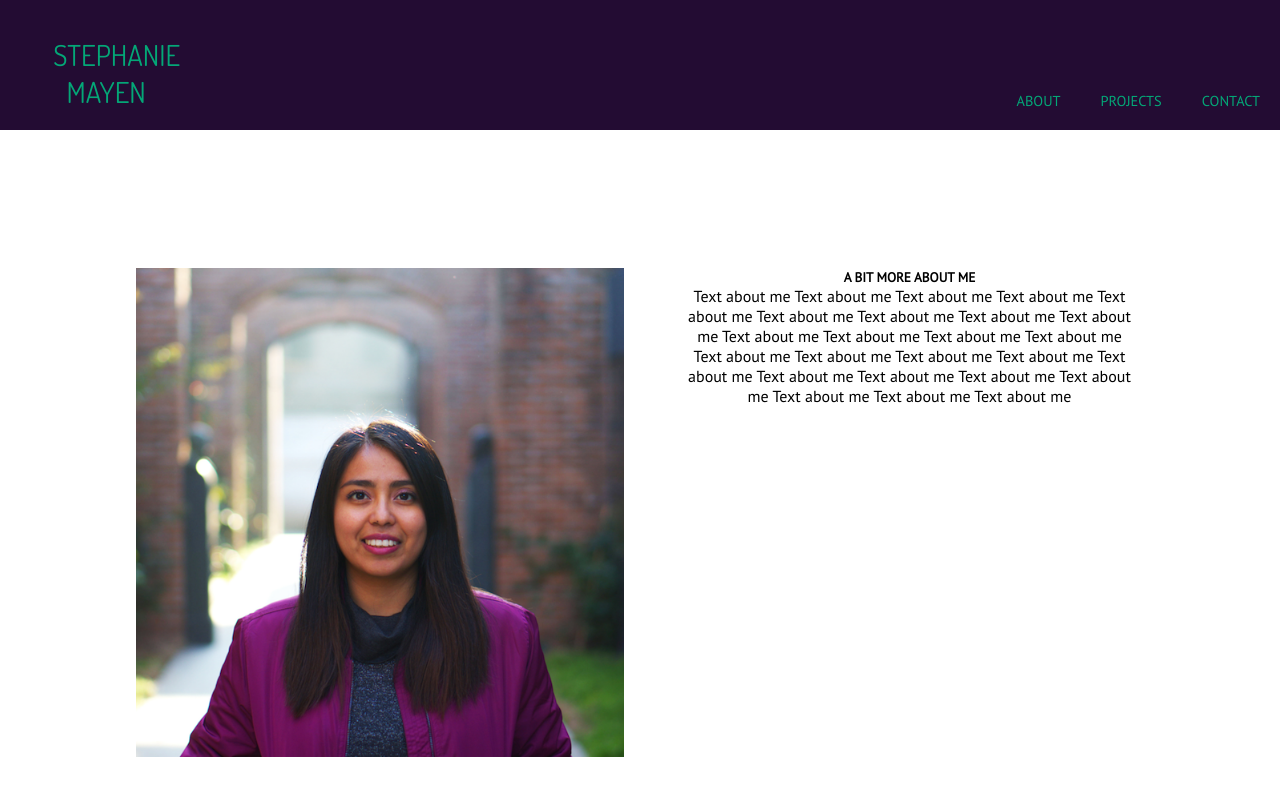
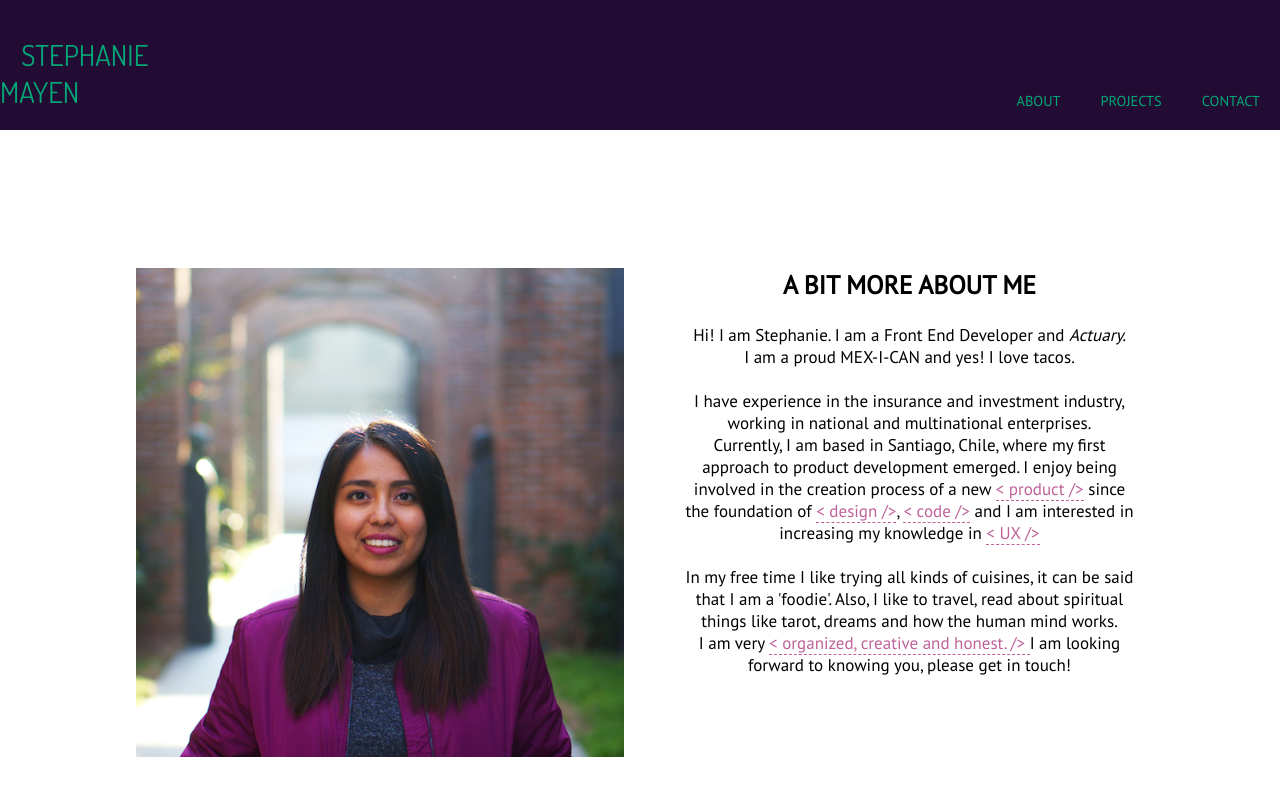
Before and after one commit to TaphieM/TaphieM.github.io, a website: page index.html in a window 1280 px wide. Both pictures are taken after a click on the item "ABOUT". Drawn offline with Linux system fonts and the light colour scheme.

Commit message:
text about me ready

```diff
--- a/index.html
+++ b/index.html
@@ -128,12 +128,17 @@
         <div class=allaboutme>
           <figure class="mypic"><img src="img/taphie.png" alt=""></figure>
           <div class="textaboutme">
-          <h5>A BIT MORE ABOUT ME</h5>
-          <p>Text about me Text about me Text about me Text about me Text about me
-            Text about me Text about me Text about me Text about me Text about me
-            Text about me Text about me Text about me Text about me Text about me
-            Text about me Text about me Text about me Text about me Text about me
-            Text about me Text about me Text about me Text about me Text about me
+          <h1>A BIT MORE ABOUT ME</h1>
+          <p>Hi! I am Stephanie. I am a Front End Developer and <a href="http://www.beanactuary.com/what/do/?fa=what-do-we-do" target="blank"><i>Actuary.</i></a><br>
+              I am a proud MEX-I-CAN and yes! I love tacos.<br><br>
+              I have experience in the insurance and investment industry, working in national and multinational enterprises.<br>
+              Currently, I am based in Santiago, Chile, where my first approach to product development emerged.
+              I enjoy being involved in the creation process of a new <span> < product /></span> since the foundation of <span> < design /></span>, <span> < code /></span> and I am
+                  interested in increasing my knowledge in
+                  <span> < UX /></span><br><br>
+              In my free time I like trying all kinds of cuisines, it can be said that I am a 'foodie'.
+              Also, I like to travel, read about spiritual things like tarot, dreams and how the human mind works.<br>
+              I am very <span> < organized, creative and honest. /> </span> I am looking forward to knowing you, please get in touch!
           </p>
           </div>
         </div>
--- a/style.css
+++ b/style.css
@@ -3,7 +3,6 @@
     font-family: 'PT Sans', sans-serif;
     padding:0px;
     margin:0px;
-    text-align: center;
 }
 
 /* Apply to all the navbar */
@@ -53,6 +52,7 @@ nav {
 }
 
 #salute{
+    text-align: center;
     color: #820263;
     max-width: 100%;
     padding-top: 300px;
@@ -177,6 +177,7 @@ nav {
 }
 
 .message{
+    text-align:center;
     max-width: 100%;
     padding:5%;
     font-size: 200%;
@@ -185,10 +186,16 @@ nav {
 
 .allaboutme {
     display: flex;
-    /* flex-wrap: wrap; */
+    flex-wrap: wrap;
     padding-top: 100px;
     justify-content: center;
     margin: auto;
+}
+
+#aboutme {
+    text-align: center;
+    justify-content: center;
+    font-size: 17px;
 }
 
 #aboutme .allaboutme {
@@ -200,6 +207,7 @@ margin-left: -70px;
     width: 80%;
     height: auto;
     margin-left: 0px;
+    padding-bottom: 10%;
 }
 
 .textaboutme {
@@ -207,16 +215,30 @@ margin-left: -70px;
     height: 400px;
     /* padding-left: 10%;  */
 }
+.textaboutme h1 {
+    padding-bottom: 5%;
+}
+
+.textaboutme span {
+    border-bottom: 1.5px rgba(163,32,109,0.7) dashed;
+    color:rgba(163,32,109,0.7);
+}
+
+.textaboutme a:hover{
+    color:rgba(163,32,109,0.7);
+}
+
+.textaboutme a {
+    text-decoration: none;
+    color: black;
+}
 
 @media screen and (max-width:1023px){
- .textaboutme{
-    padding-top: 10%;
- }
 
  #aboutme .allaboutme {
     padding: 5%;
     margin-left: 0px;
-    flex-wrap: nowrap;
+    flex-wrap: wrap;
     }
  }
 
```
